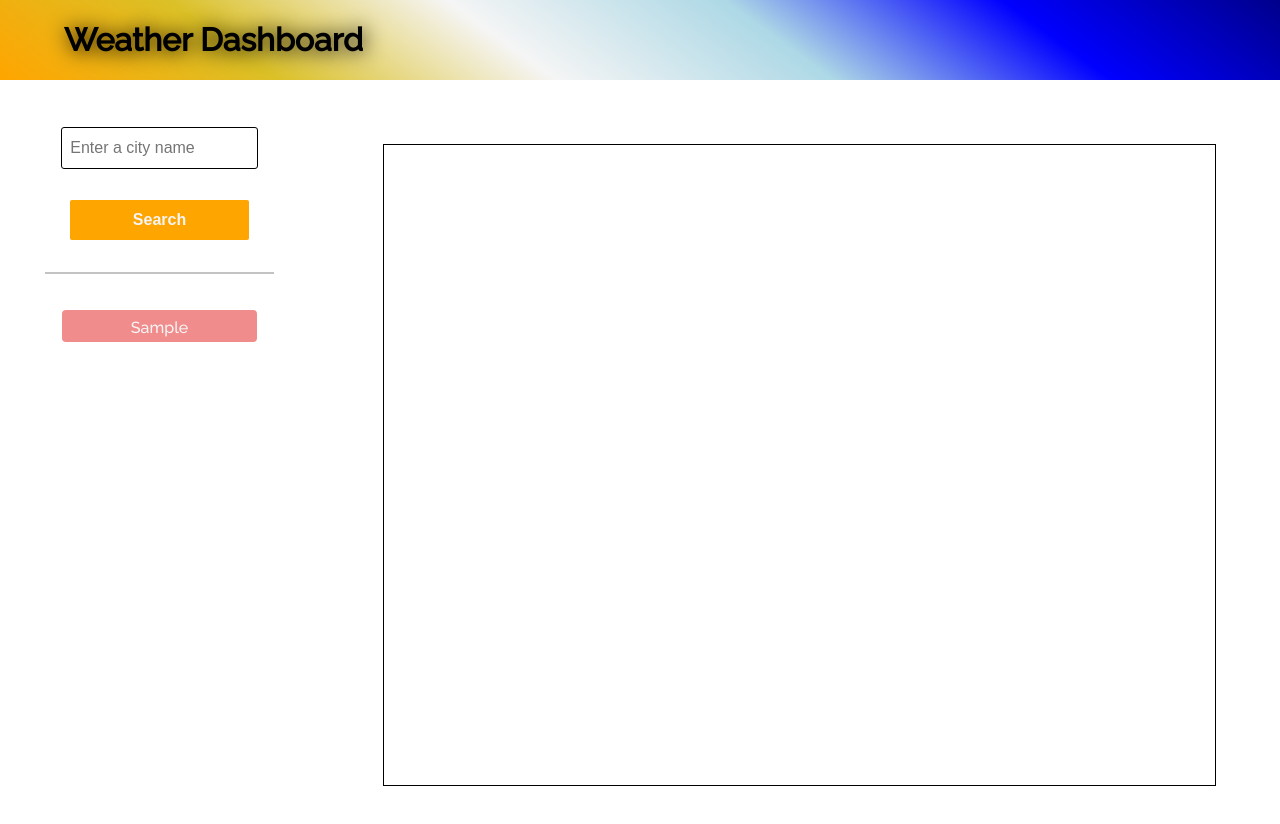
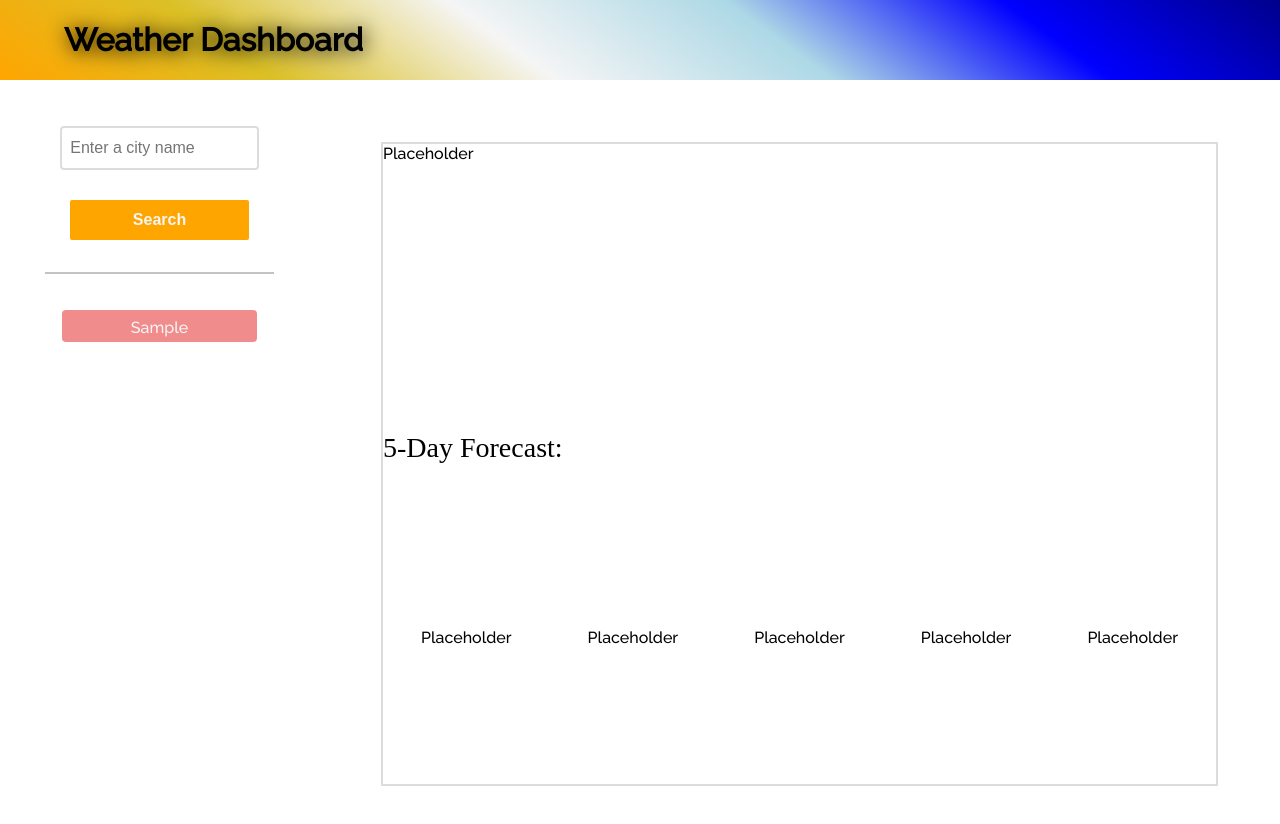
Before and after one commit to JIoriatti/weather-dashboard, a plain HTML site: page index.html in a window 1280 px wide. Both pictures are taken after typing "Sample" into the empty fields and a click on the button "Search". Drawn offline with nearby package versions, Linux system fonts and the light colour scheme; no server answers.

Commit message:
Added fetch code, data render basic layout

```diff
--- a/index.html
+++ b/index.html
@@ -33,7 +33,20 @@
                 <div class="city"></div>
             </div>
         </div>
-        <div class="data-container"></div>
+        <div class="data-container">
+            <div class="cty-info-container">
+                <div class="city-info">Placeholder</div>
+            </div>
+
+            <p>5-Day Forecast:</p>
+            <div class="forecast-container">
+                <div class="five-day">Placeholder</div>
+                <div class="five-day">Placeholder</div>
+                <div class="five-day">Placeholder</div>
+                <div class="five-day">Placeholder</div>
+                <div class="five-day">Placeholder</div>
+            </div>
+        </div>
     </div>
 
 
--- a/script.js
+++ b/script.js
@@ -43,30 +43,77 @@ setTimeout(function(){
 },1);
 
 function getWeatherData(){
-        const weatherAPI = "https://api.openweathermap.org/data/2.5/forecast?lat={lat}&lon={lon}&appid={de73034a4588e62fa8aa08f41bebbd0c}"
-        fetch(weatherAPI)
-          .then(function (response) {
-            return response.json();
-          })
-          .then(function (data) {
-            console.log(data)
-            console.log(data.data[1].name)
-            }
-          );
+    const apiKey = "de73034a4588e62fa8aa08f41bebbd0c"
+    const cityName = searchBarEl.value.toLowerCase();
+    const geoCord = "http://api.openweathermap.org/geo/1.0/direct?q=" + cityName + "&limit=1&appid=" + apiKey;
+    if(searchBarEl.value ==""){
+        return;
+    }
+
+    //Had a lot of trouble with this because I couldn't store the return value of a fetch into a variable to be used later, in this case the lat/long coordinates to be placed into the weatherAPI URL.
+    //Ended up using async functions instead of .then chaining because syntactically it makes much more sense to me.
+    //If we ever want to use/store/manipulate data pulled from another server do we always have to then use .then / async function chaining? Is there no way to store the final product into a global variable?
+    else{
+        async function fetchGeo(){
+            let response = await fetch(geoCord);
+            let data = await response.json();
+            return data;
+        }
+        async function getCord(){
+            let coOrds = await fetchGeo();
+            let latLong = [coOrds[0].lat, coOrds[0].lon];
+            return latLong;
+        }
+        async function setWeatherURL(){
+            let cordArray = await getCord();
+            let weatherAPI = "https://api.openweathermap.org/data/2.5/forecast?lat=" + cordArray[0] + "&lon=" + cordArray[1] + "&APPID=" + apiKey;
+            return weatherAPI;
+        }
+        async function fetchWeather(){
+            let weatherData = await setWeatherURL();
+            let response = await fetch(weatherData);
+            let data = await response.json();
+            return data;
+        }
+        async function renderWeather(){
+
+        }
+
+
+
+
+
+    // fetch(geoCord)
+    //     .then(function (response) {
+    //     return response.json();
+    //     })
+    //     .then(function (data) {
+    //         var latLong = [];
+    //         latLong.push(data[0].lat);
+    //         latLong.push(data[0].lon);
+    //         console.log(latLong);
+    //         return latLong;
+
+    //     }
+    //     )
+
+    };
 };
-
 
 
 
 //Using jquery .on method instead of addeventlistener that will call searchResults() function when the user releases the "enter" key within the search bar element.
 $('.search-bar').on('keyup', function(event){
     if(event.key === 'enter' || event.keyCode === 13){
+        getWeatherData();
         searchResults();
-        getWeatherData();
+
+
     };
 });
 $('.search-btn').on('click', function(event){
     event.preventDefault();
+    getWeatherData();
     searchResults();
-    getWeatherData();
+
 })
--- a/style.css
+++ b/style.css
@@ -30,6 +30,12 @@ header{
 h1{
     margin-left: 2em;
     align-items: center;
+}
+p{
+    font-family: 'Times New Roman', Times, serif;
+    font-weight: 300;
+    font-size: 28px;
+    margin-top: 0;
 }
 .line{
     width: 90%;
@@ -65,10 +71,32 @@ h1{
 .data-container{
     margin: 4em;
     display: flex;
+    flex-direction: column;
     flex-grow: 1;
     height: 40em;
     width: 50%;
-    border: 1px solid black;
+    outline: 2px solid rgba(0, 0, 0, 0.137);
+}
+.cty-info-container{
+    display: flex;
+    align-items: flex-start;
+    height: 18em;
+}
+.city-info{
+    flex-grow: 3;
+    align-content: center;
+}
+.forecast-container{
+    display: flex;
+    flex-direction: row;
+    justify-content: space-around;
+    flex-grow: 2;
+}
+.five-day{
+align-content: center;
+text-align: center;
+width: 15%;
+
 }
 .main-container{
     display: flex;
@@ -104,7 +132,7 @@ h1{
 
 .search-bar{
     border: none;
-    outline: 1px solid black;
+    outline: 2px solid rgba(0, 0, 0, 0.137);
     width: 70%;
     height: 1.5em;
     font-size: 16px;
```
